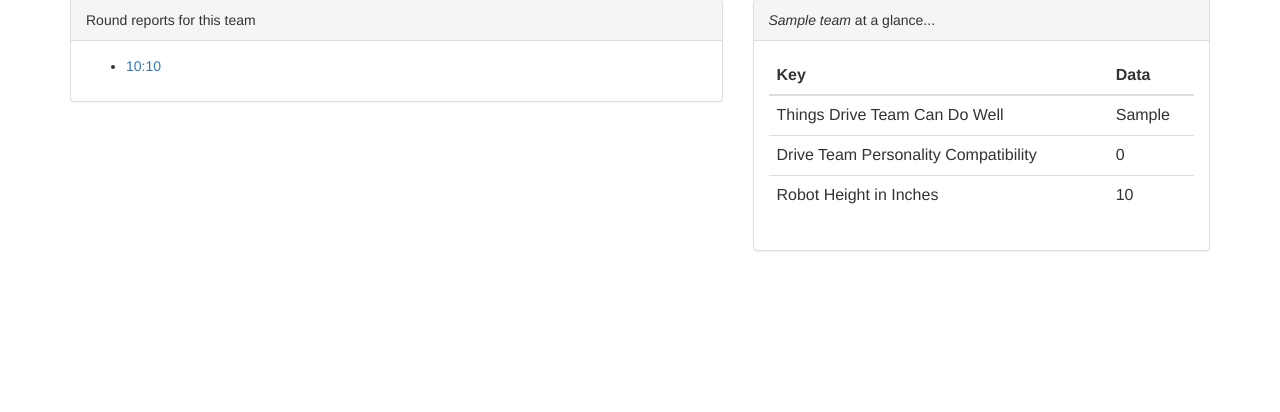
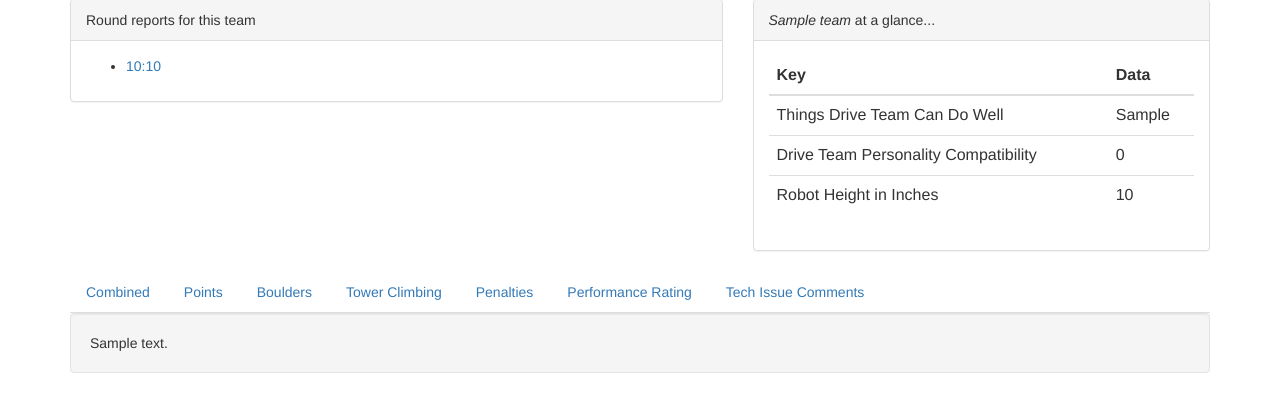
Before and after one commit to Team4761/Scattergun, a Django app: page /scattergun/teams/1 in a window 1280 px wide. Shown: the part 142-554 px from the top of the page. Run offline with Django 3.2, Linux system fonts and the light colour scheme; tables that the repository leaves empty hold one stand-in row (values such as "Sample post"); some libraries are stand-ins or nearby versions.

Commit message:
Add graphing to team view.

```diff
--- /dev/null
+++ b/scattergun/scattergun_coreapp/templates/graph.js
@@ -0,0 +1,30 @@
+{% comment %}
+dataname should be some unique identifier for the graph
+datasets should be an array with each data entry looking like
+{
+    name
+    xy: {[x,y]}
+}
+{% endcomment %}
+var data = {
+    series:[
+    {% for data in datasets %}
+    {
+        name: {{data.name}},
+        data: [{% for xy in data.xy %}
+            {x: {{ xy.x }}, y: {{ xy.y }}},
+            {% endfor %}
+        ]
+    },
+    {% endfor %}
+    ]
+};
+
+var settings = {
+    lineSmooth: false,
+    axisX: {
+    type: Chartist.AutoScaleAxis,
+    onlyInteger: true,}
+};
+
+new Chartist.Line('#{{dataname}}', data, settings);
--- a/scattergun/scattergun_coreapp/templates/team.html
+++ b/scattergun/scattergun_coreapp/templates/team.html
@@ -1,4 +1,10 @@
 {% extends "base.html" %}
+{% block 'title' %} Team #{{ team.number }}: {{ team.name }} {% endblock %}
+{% block 'head' %}
+{% load staticfiles %}
+    <link rel="stylesheet" href="{% static 'bower_components/chartist/dist/chartist.min.css' %}" type="text/css"/>
+    <script src="{% static 'bower_components/chartist/dist/chartist.min.js' %}"></script>
+{% endblock %}
 
 {% block "body" %}
 
@@ -48,5 +54,49 @@
         </div>
     </div>
 </div>
+<div class="col-md-12">
+    <ul class="nav nav-tabs" role="tablist">
+        <li role="presentation"><a href="#combined" aria_controls="combined" data-toggle="tab">Combined</a></li>
+        <li role="presentation"><a href="#points" aria_controls="points" data-toggle="tab">Points</a></li>
+        <li role="presentation"><a href="#boulders" aria_controls="boulders" data-toggle="tab">Boulders</a></li>
+        <li role="presentation"><a href="#tower-climbing" aria_controls="tower-climbing" data-toggle="tab">Tower Climbing</a></li>
+        <li role="presentation"><a href="#penalties" aria_controls="penalties" data-toggle="tab">Penalties</a></li>
+        <li role="presentation"><a href="#performance" aria_controls="performance" data-toggle="tab">Performance Rating</a></li>
+        <li role="presentation"><a href="#comments" aria_controls="comments" data-toggle="tab">Tech Issue Comments</a></li>
+    </ul>
+    <div class="tab-content">
+        <div role="tabpanel" class="tab-pane active" id="combined">
+        </div>
+        <div role="tabpanel" class="tab-pane active" id="points">
+            <div class='ct-chart ct-pefect-fourth' id='points'></div>
+        </div>
+        <div role="tabpanel" class="tab-pane active" id="boulders">
+            <div class='ct-chart ct-pefect-fourth' id='boulders'></div>
+        </div>
+        <div role="tabpanel" class="tab-pane active" id="tower-climbing">
+        </div>
+        <div role="tabpanel" class="tab-pane active" id="penalties">
+            <div class='ct-chart ct-pefect-fourth' id='penalties'></div>
+        </div>
+        <div role="tabpanel" class="tab-pane active" id="performance">
+            <div class='ct-chart ct-pefect-fourth' id='performance'></div>
+        </div>
+        <div role="tabpanel" class="tab-pane active" id="comments">
+            {% for comment in comments %}
+            <div class = "well">
+                {{ comment }}
+            </div>
+            {% endfor %}
+        </div>
+    </div>
+</div>
 
 {% endblock %}
+
+{% block 'footer' %}
+<script>
+    $(function(){
+        {% include 'graph.js' with dataname="points" datasets=pointsdataset only%}
+    });
+</script>
+{% endblock %}
```
